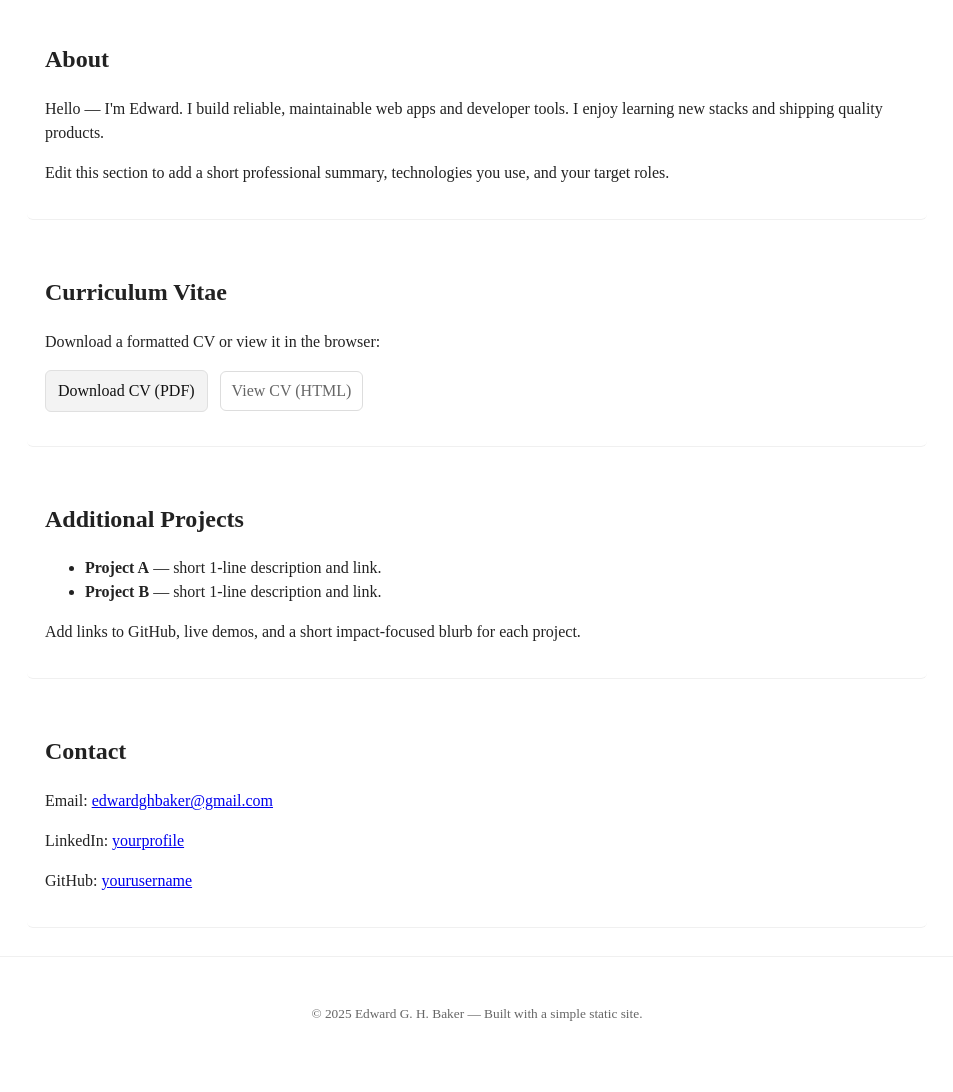
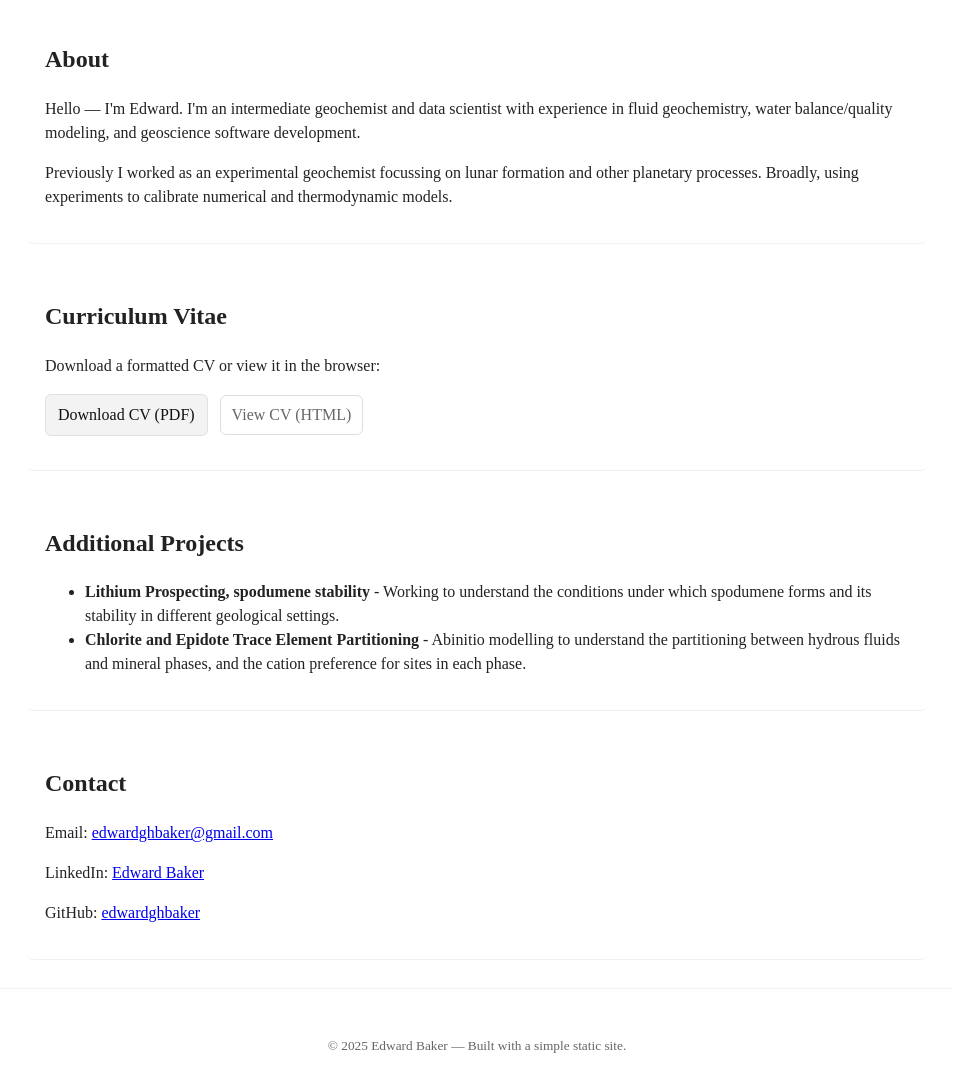
Before and after one commit to edwardghbaker/edwardghbaker.github.io, a plain HTML site: page index.html in a window 1280 px wide. Shown: the part 244-1336 px from the top of the page, without its empty margins (163-1116 px from the left). Before the commit the page ends 1313 px from the top, so only its background shows below. Drawn offline with Linux system fonts and the light colour scheme.

Commit message:
On branch main Your branch is up to date with 'origin/main'.
Changes to be committed:
	modified:   cv.pdf
	modified:   index.html

```diff
--- a/index.html
+++ b/index.html
@@ -24,8 +24,8 @@
 	<main class="container">
 		<section id="about" class="card">
 			<h2>About</h2>
-			<p>Hello — I'm Edward. I build reliable, maintainable web apps and developer tools. I enjoy learning new stacks and shipping quality products.</p>
-			<p>Edit this section to add a short professional summary, technologies you use, and your target roles.</p>
+			<p>Hello — I'm Edward. I'm an intermediate geochemist and data scientist with experience in fluid geochemistry, water balance/quality modeling, and geoscience software development.</p>
+			<p>Previously I worked as an experimental geochemist focussing on lunar formation and other planetary processes. Broadly, using experiments to calibrate numerical and thermodynamic models.</p>
 		</section>
 
 		<section id="cv" class="card">
@@ -40,23 +40,25 @@
 		<section id="projects" class="card">
 			<h2>Additional Projects</h2>
 			<ul>
-				<li><strong>Project A</strong> — short 1‑line description and link.</li>
-				<li><strong>Project B</strong> — short 1‑line description and link.</li>
+				<li><strong>Lithium Prospecting, spodumene stability</strong>  - Working to understand the conditions under which spodumene forms and its stability in different geological settings.</li>
+
+				<li><strong>Chlorite and Epidote Trace Element Partitioning</strong> - <italic>Abinitio</italic> modelling to understand the partitioning between hydrous fluids and mineral phases, and the cation preference for sites in each phase.</li>
+
 			</ul>
-			<p>Add links to GitHub, live demos, and a short impact-focused blurb for each project.</p>
+
 		</section>
 
 		<section id="contact" class="card">
 			<h2>Contact</h2>
 			<p>Email: <a href="mailto:edwardghbaker@gmail.com">edwardghbaker@gmail.com</a></p>
-			<p>LinkedIn: <a href="https://www.linkedin.com/in/edward-baker-35aa0995/" target="_blank" rel="noopener">yourprofile</a></p>
-			<p>GitHub: <a href="https://github.com/edwardghbaker" target="_blank" rel="noopener">yourusername</a></p>
+			<p>LinkedIn: <a href="https://www.linkedin.com/in/edward-baker-35aa0995/" target="_blank" rel="noopener">Edward Baker</a></p>
+			<p>GitHub: <a href="https://github.com/edwardghbaker" target="_blank" rel="noopener">edwardghbaker</a></p>
 		</section>
 	</main>
 
 	<footer class="site-footer">
 		<div class="container">
-			<small>© <span id="year"></span> Edward G. H. Baker — Built with a simple static site.</small>
+			<small>© <span id="year"></span> Edward Baker — Built with a simple static site.</small>
 		</div>
 	</footer>
 
```
Also changed, not shown: 1 other file.
